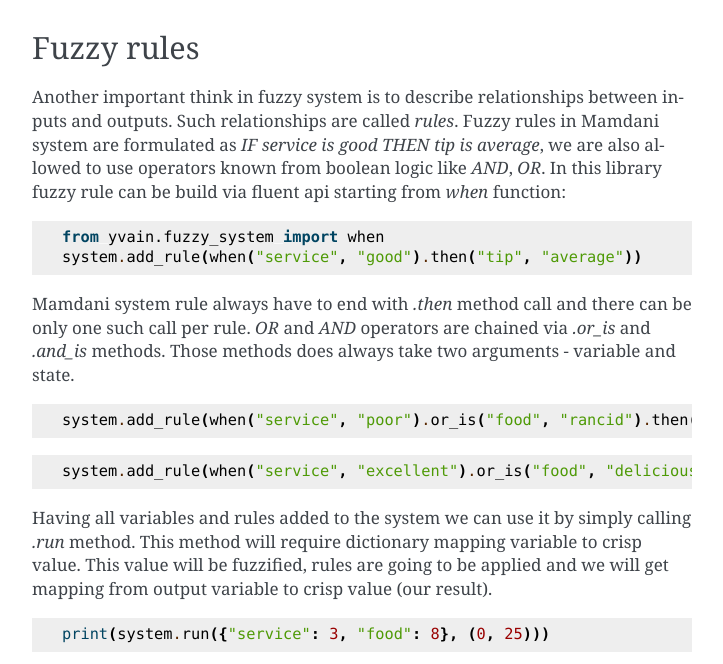
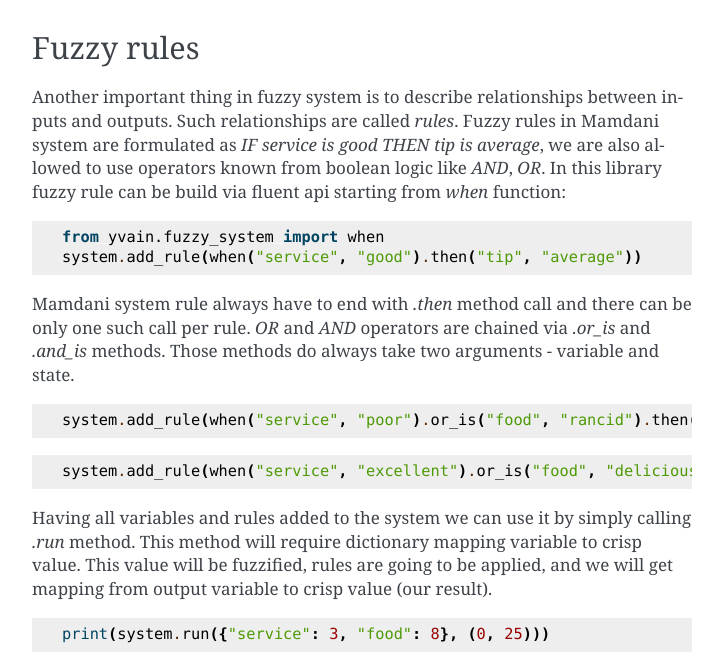
Before and after one commit to Parowicz/Yvain, a Sphinx documentation site: the page built from docs/source/fuzzy_systems.rst, in a window 1280 px wide, cut to the strip 1433-2097 px from the top of the page. Shown: the whole strip, without its empty margins (388-1111 px from the left). Built offline with Sphinx 7.4.7, drawn with Linux system fonts in a browser that asks for light colours.

Commit message:
Check docs with languagetool

```diff
--- a/docs/source/fuzzy_systems.rst
+++ b/docs/source/fuzzy_systems.rst
@@ -64,7 +64,7 @@ to our system in similar way as adding inputs:
 Fuzzy rules
 ###########
 
-Another important think in fuzzy system is to describe relationships between inputs and outputs.
+Another important thing in fuzzy system is to describe relationships between inputs and outputs.
 Such relationships are called `rules`. Fuzzy rules in Mamdani system are formulated as
 `IF service is good THEN tip is average`, we are also allowed to use operators known from boolean logic
 like `AND`, `OR`. In this library fuzzy rule can be build via fluent api starting from `when` function:
@@ -77,7 +77,7 @@ like `AND`, `OR`. In this library fuzzy rule can be build via fluent api startin
 
 
 Mamdani system rule always have to end with `.then` method call and there can be only one such call per rule.
-`OR` and `AND` operators are chained via `.or_is` and `.and_is` methods. Those methods does always take
+`OR` and `AND` operators are chained via `.or_is` and `.and_is` methods. Those methods do always take
 two arguments - variable and state.
 
 
@@ -92,7 +92,7 @@ two arguments - variable and state.
 
 Having all variables and rules added to the system we can use it by simply calling `.run` method.
 This method will require dictionary mapping variable to crisp value. This value will be fuzzified,
-rules are going to be applied and we will get mapping from output variable to crisp value (our result).
+rules are going to be applied, and we will get mapping from output variable to crisp value (our result).
 
 ::
 
--- a/docs/source/membership_functions.rst
+++ b/docs/source/membership_functions.rst
@@ -15,8 +15,8 @@ function return 1 when x is equal to given value, 0 otherwise.
     def singleton_at_5(x):
         return 1 if isclose(x, 5) else 0
 
-It's not wise to declare membership functions this way. Most of the times membership function
-can be parametrised and they'r creation should be abstracted into higher order function:
+It's not wise to declare membership functions this way. Most of the time  membership function
+can be parametrised, and they'r creation should be abstracted into higher order function:
 
 ::
 
```
Also changed, not shown: docs/source/logical_systems.rst (+4 -4 lines).
